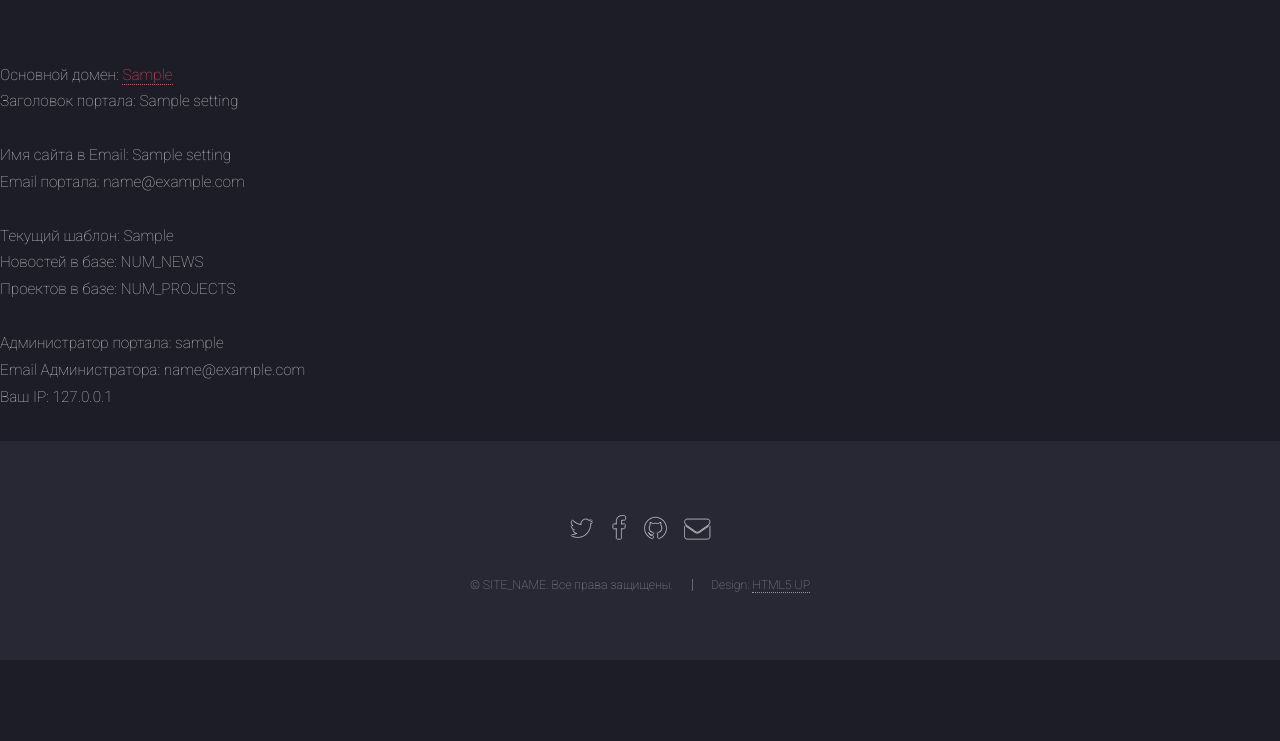
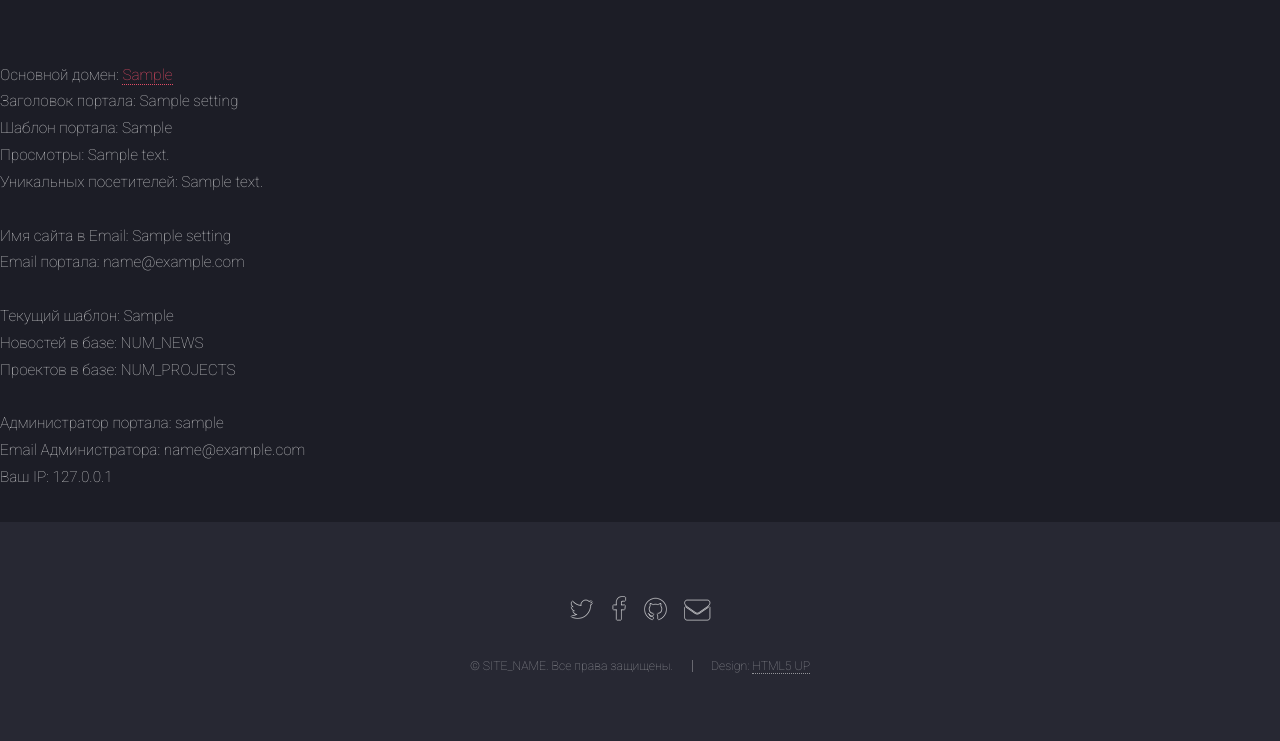
Before and after one commit to MakDIGer/MyBlogPHP, a PHP site: template templates/default/acp/main.php in a window 1280 px wide. Shown: the part 84-825 px from the top of the page. Before the commit the page ends 744 px from the top, so only its background shows below. Run offline with PHP 8.4, Linux system fonts and the light colour scheme; the template is opened without the code that fills it: most values are stand-ins (such as "Sample title", 1, 10 or a date in 2020); data that the repository does not hold is empty; some libraries are stand-ins or nearby versions.

Commit message:
Fix counting visitors

```diff
--- a/systems/acp/login.php
+++ b/systems/acp/login.php
@@ -17,7 +17,6 @@ if ($email == '' or $pass == '') {
 	if ($email == $res['user_email']) {
 		if (md5(md5($pass)) == $res['user_pass']) {
 			$_SESSION['user_key'] = md5(md5(rand(rand(5,95), rand(145,995))));
-			//$ask_q = "UPDATE users SET user_hash='".$_SESSION['user_key']."', user_ip='".$_SERVER['REMOTE_ADDR']."'";
 			ask_database("UPDATE users SET user_hash='".$_SESSION['user_key']."', user_ip='".$_SERVER['REMOTE_ADDR']."'");
 			$resultat = "Авторизация успешно пройдена,<br />через 5 секунд произойдёт переадресация в админ-панель.";
 		} else { $resultat = 'Email или Пароль введён неверно'; }
--- a/systems/settings.php
+++ b/systems/settings.php
@@ -17,5 +17,5 @@ define('SERVER_DOMAIN', $vars['site_domain']);
 define('TEMPLATE', $vars['site_template']);
 define('PAGE_POSTS', $vars['page_posts']);
 
-plus_visits();
+if (!isset($_SESSION['user_key'])) plus_visits();
 ?>
--- a/templates/default/acp/main.php
+++ b/templates/default/acp/main.php
@@ -15,7 +15,10 @@
 						</header>
 						<p>
 							Основной домен: <a href="<?php echo $settings['site_domain']; ?>"><?php echo $settings['site_domain']; ?></a><br />
-							Заголовок портала: <?php echo $settings['site_name']; ?><br /><br />
+							Заголовок портала: <?php echo $settings['site_name']; ?><br />
+							Шаблон портала: <?php echo $settings['site_template']; ?><br />
+							Просмотры: <?php echo $settings['site_visits']; ?><br />
+							Уникальных посетителей: <?php echo $settings['site_uniq_visits']; ?><br /><br />
 
 							Имя сайта в Email: <?php echo $settings['site_email_name']; ?><br />
 							Email портала: <?php echo $settings['site_email']; ?><br /><br />
```
